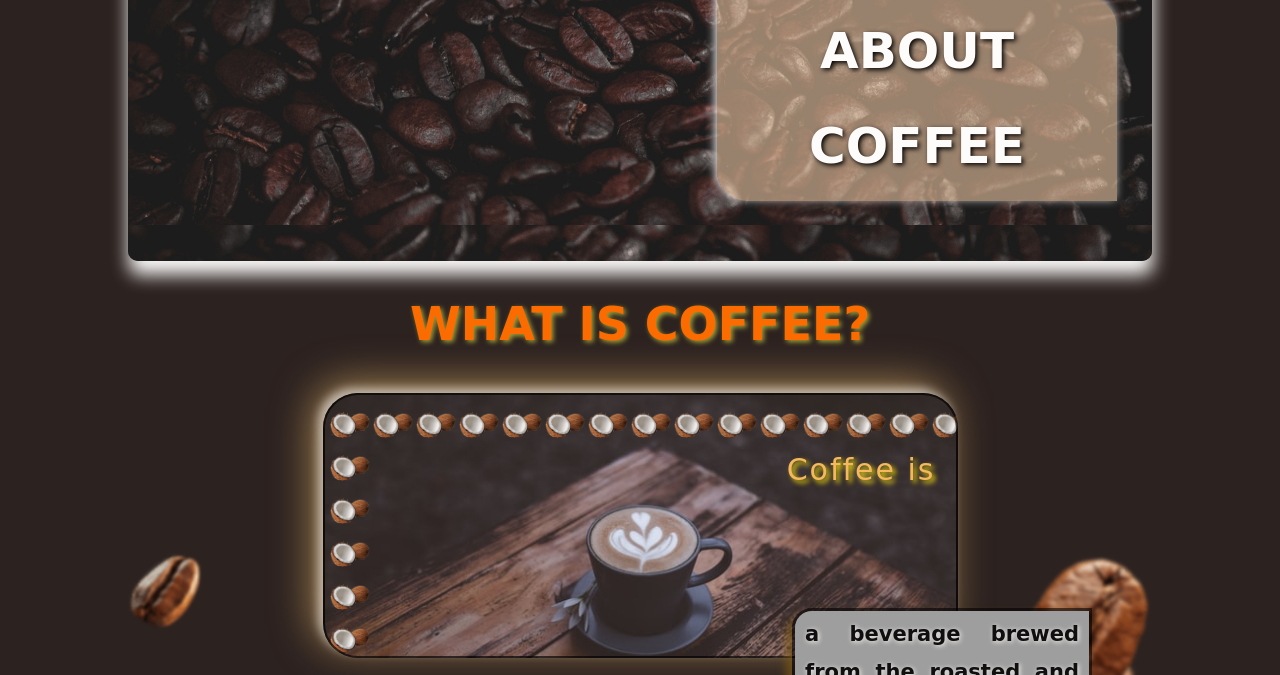
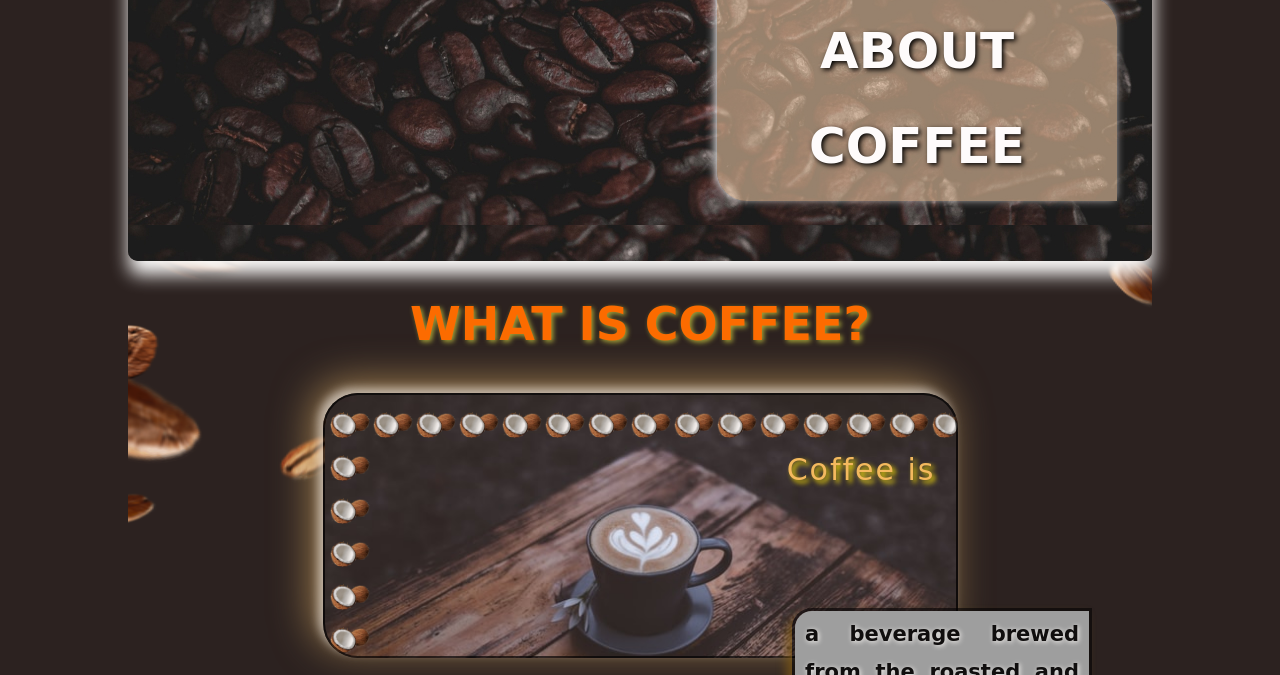
Before and after one commit to MarinochkaHomeworks/lesson_7, a plain HTML site: page index.html in a window 1280 px wide. Shown: the part 125-800 px from the top of the page. Drawn offline with Linux system fonts and the light colour scheme; grey boxes are pictures that could not be loaded; a web font is replaced by a local one.

Commit message:
Update style.css

```diff
--- a/css/style.css
+++ b/css/style.css
@@ -18,7 +18,7 @@ body {
 .container {
 	max-width: 1024px;
 	margin: 0 auto;
-	background: url('../img/free510.png') 50%/contain fixed;
+	background: url('../img/free510.png') 50%/100% auto  fixed;
 
 
 }
```
